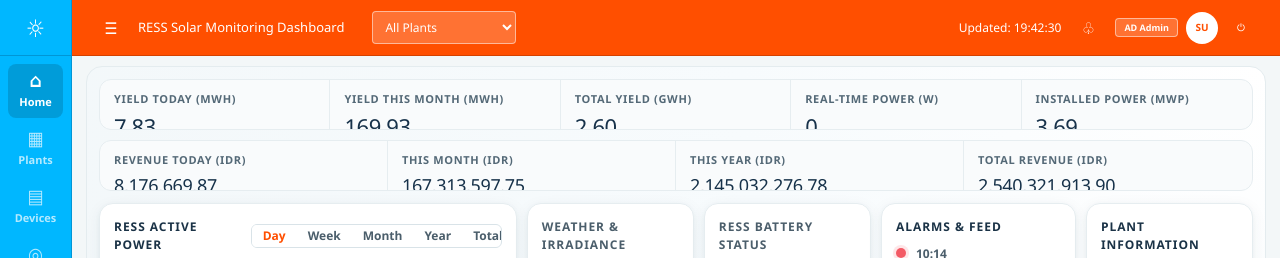
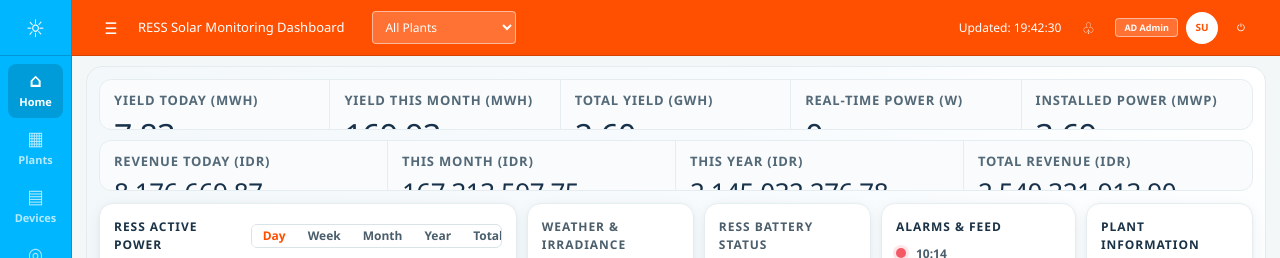
Before and after one commit to limegais/WEB_LPDP, a SvelteKit app in the folder apps/frontend/: page /dashboard in a window 1280 px wide. Shown: the top 258 px of the page. Built offline with nearby package versions, Linux system fonts and the light colour scheme; sample sign-in values are in the browser's storage.

Commit message:
style: increase metric fonts to make them larger on server

```diff
--- a/apps/frontend/src/routes/dashboard/+page.svelte
+++ b/apps/frontend/src/routes/dashboard/+page.svelte
@@ -535,7 +535,7 @@
 
   .metric-card p {
     color: #546977;
-    font-size: 11px;
+    font-size: 13px;
     font-weight: 700;
     line-height: 1.3;
     text-transform: uppercase;
@@ -545,7 +545,7 @@
   .metric-card strong {
     display: block;
     margin-top: 8px;
-    font-size: 22px;
+    font-size: 32px;
     line-height: 1.15;
     font-weight: 400;
     color: #17324a;
@@ -553,7 +553,7 @@
   }
 
   .metric-card--revenue strong {
-    font-size: 18px;
+    font-size: 26px;
   }
 
   .target-bar {
```
